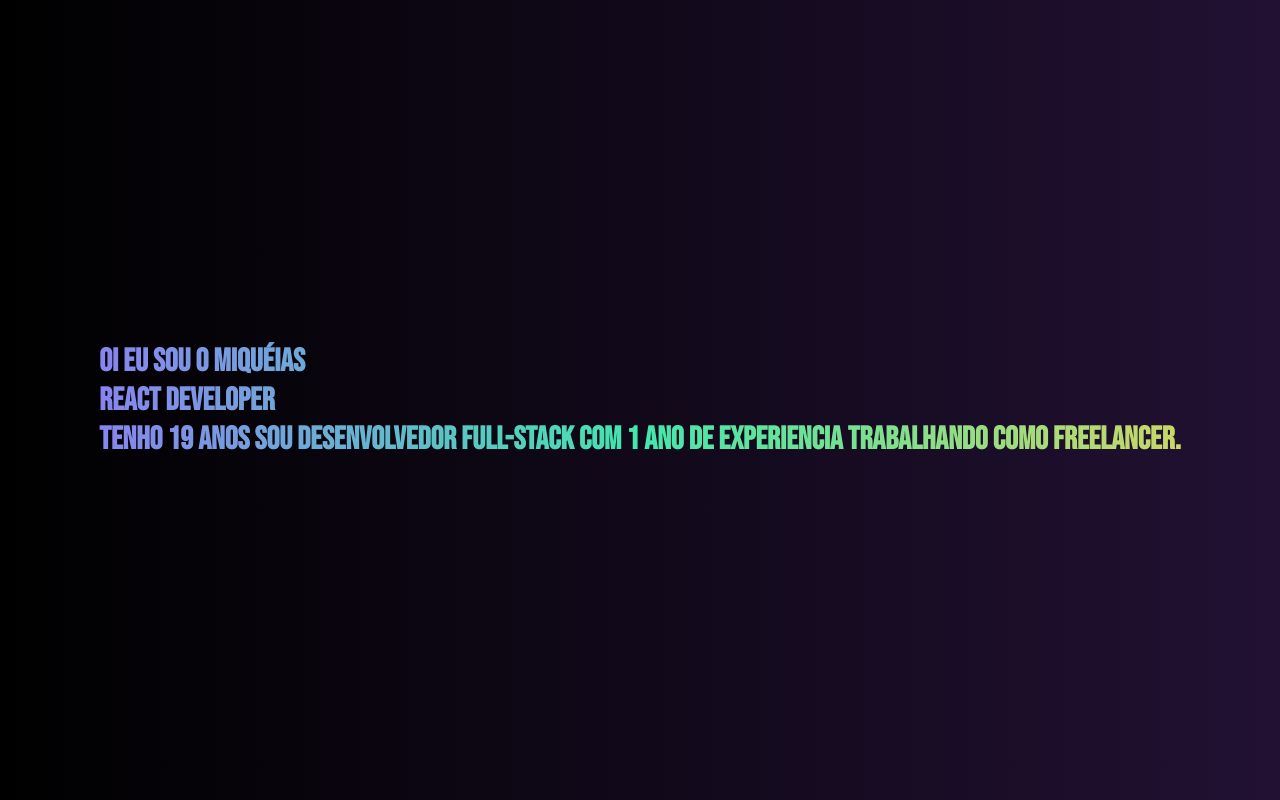
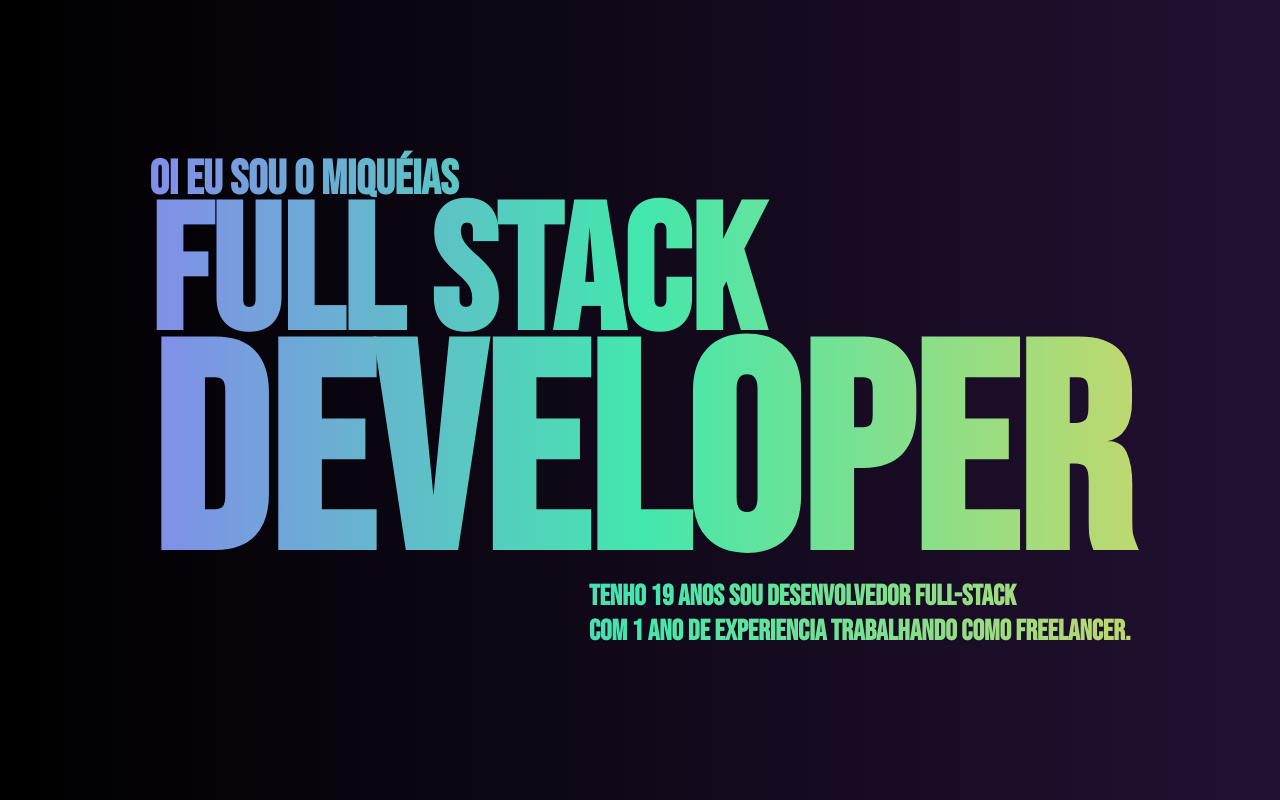
Before and after one commit to miqueiasramos/portfolio, a plain HTML site: page pginicial.html in a window 1280 px wide. Drawn offline with Linux system fonts and the light colour scheme.

Commit message:
I fixed some bugs and made the code cleaner

```diff
--- a/estilos.css
+++ b/estilos.css
@@ -1,5 +1,3 @@
-@charset "UTF-8";
-
 
 
 * {
@@ -8,7 +6,8 @@
   box-sizing: border-box;
 }
 
-html, body {
+html,
+body {
   height: 100%;
 }
 
@@ -19,27 +18,52 @@ body {
 }
 
 :root {
-    --gradient: linear-gradient(
-        to right,
+  --gradient: linear-gradient(to right,
       rgb(149 114 252),
       rgb(67 231 173),
-        rgb(226 212 92)
-    )
+      rgb(226 212 92))
 }
 
 :root {
   --background: linear-gradient(90deg, black, #221133);
 }
 
+/* CONFIGURAÇÃO DO MAIN ABAIXO */
 
-#prin {
+.main {
   display: flex;
   justify-content: center;
   align-items: center;
   height: 100%;
-
   background-image: var(--gradient);
   background-clip: text;
   -webkit-background-clip: text;
   color: transparent;
 }
+
+/* CONFIGURAÇÃO DA TELA INICIAL DE APRESENTAÇÃO */
+
+
+
+.presentation {
+  font-size: 3rem;
+}
+
+/* Config da palavra FULL STACK. */
+.size-fullstack {
+  font-size: 11rem;
+  line-height: 0.8;
+}
+
+/* Config da palavra DEVELOPER. */
+.size-developer {
+  font-size: 18rem;
+  line-height: 0.8;
+}
+
+/* CONFIGURAÇÃO DAS INFORMAÇÕES PESSOAIS. */
+.size-info {
+  display: flex;
+  justify-content: flex-end;
+  font-size: 1.8rem;
+}
--- a/pginicial.html
+++ b/pginicial.html
@@ -1,27 +1,30 @@
 <!DOCTYPE html>
 <html lang="pt-BR">
-<head>
-    <meta charset="UTF-8">
-    <meta name="viewport" content="width=device-width, initial-scale=1.0">
-    <link rel="stylesheet" href="estilos.css">
-    <link rel="preconnect" href="https://fonts.googleapis.com">
-    <link rel="preconnect" href="https://fonts.gstatic.com" crossorigin>
-    <link href="https://fonts.googleapis.com/css2?family=Bebas+Neue&family=Roboto&display=swap" rel="stylesheet">
+  <head>
+    <meta charset="UTF-8" />
+    <meta name="viewport" content="width=device-width, initial-scale=1.0" />
+    <link rel="stylesheet" href="estilos.css" />
+    <link rel="preconnect" href="https://fonts.googleapis.com" />
+    <link rel="preconnect" href="https://fonts.gstatic.com" crossorigin />
+    <link
+      href="https://fonts.googleapis.com/css2?family=Bebas+Neue&family=Roboto&display=swap"
+      rel="stylesheet"
+    />
     <title>Apresentação</title>
-</head>
-<body>
-    <main id="prin">
+  </head>
+  <body>
+    <main class="main">
+      <div>
+        <h2 class="presentation">Oi EU SOU O MIQUÉIAS</h2>
         <div>
-            <h1>Oi EU SOU O MIQUÉIAS</h1>
-            <h1 id="grande">REACT DEVELOPER</h1>
-            <h1>TENHO 19 ANOS SOU DESENVOLVEDOR FULL-STACK COM 1 ANO  DE EXPERIENCIA TRABALHANDO COMO FREELANCER.</h1>
+          <h1 class="size-fullstack">FULL STACK</h1>
+          <h1 class="size-developer">DEVELOPER</h1>
         </div>
-        <div>
-
-        </div>
+        <h3 class="size-info">
+          TENHO 19 ANOS SOU DESENVOLVEDOR FULL-STACK <br />
+          COM 1 ANO DE EXPERIENCIA TRABALHANDO COMO FREELANCER.
+        </h3>
+      </div>
     </main>
-    <footer>
-
-    </footer>
-</body>
+  </body>
 </html>
```
Lines whose indentation alone changed are shown as unchanged.
